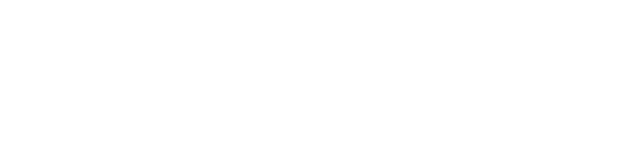
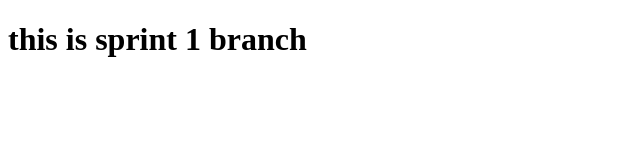
Before and after one commit to babupca/codesample, a plain HTML site: page index.html in a window 1280 px wide. Shown: the whole page, without its empty margins (0-640 px from the left). Drawn offline with Linux system fonts and the light colour scheme.

Commit message:
sprint1 branch commit

```diff
--- a/index.html
+++ b/index.html
@@ -7,6 +7,6 @@
     <title>Document</title>
 </head>
 <body>
-
+    <h1>this is sprint 1 branch</h1>
 </body>
 </html>
```
